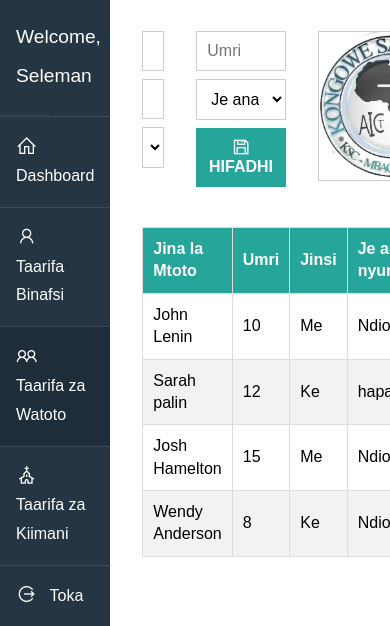
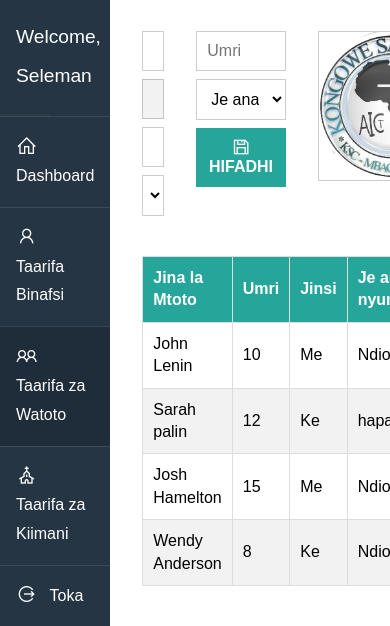
Before and after one commit to shemed-mwangome/aict, a PHP site: page /family_details.php in a window 390 px wide; the page is wider, and only the part inside the window is pictured. Shown: the part 121-747 px from the top of that part. Run offline with PHP 8.4, Linux system fonts and the light colour scheme; style sheets or scripts are compiled from the project's sources.

Commit message:
Added phone no search

```diff
--- a/family_details.php
+++ b/family_details.php
@@ -23,11 +23,14 @@
             </ul>
         </nav>
     </div>
-    <div class="main-area">
-        <form action="#" class="input-form family-form">
+    <div class="main-area" data-page__title="family">
+        <form action="#" class="input-form family-form" method="POST">
             <div class="tab family-info">
                 <div class="input-group">
-                    <input type="text" placeholder="Namba ya simu ya Mzazi" name="phone_no">
+                    <input type="text" placeholder="Namba ya simu ya Mzazi" name="phone_no" id="phone_no">
+                </div>
+                <div class="input-group">
+                    <input type="text" placeholder="Jina la Mzazi" name="fullname" readonly id="fullname">
                 </div>
                 <div class="input-group">
                     <input type="text" placeholder="Jina la Mtoto" name="fullname">
--- a/personal_details.php
+++ b/personal_details.php
@@ -223,7 +223,7 @@
                     <button for="user-photo" id="user-photo-btn" class="user-photo-btn"><i class="las la-camera la-lg"></i> Weka Picha</button>
                 </div>
                 <div class="input-group">
-                    <button type="submit" class="submit-btn" name="submit" id="submit-btn">
+                    <button type="submit" class="submit-btn" name="personal_submit" id="submit-btn">
                         <i class="las la-save la-lg"></i> Hifadhi
                     </button>
                 </div>
--- a/scripts/main.js
+++ b/scripts/main.js
@@ -59,8 +59,27 @@ const personalPage = () => {
     image__input.addEventListener('change', showThumbnail, false)
     form_controls.forEach(form_control => form_control.addEventListener('focus', removeError, false))
 
+}
+
+const familyPage = () => {
+    const phone_no = document.querySelector("#phone_no");
+
+    const searchUser = async (e) => {
+        let num = e.target.value
+
+        const response = await fetch("../operation.php", {
+            method : "POST",
+            body : new URLSearchParams("phone_no=" + num)
+
+        })
+        const result = await response.json();
 
 
+
+    }
+
+
+    phone_no.addEventListener("input", searchUser, false);
 }
 
 
@@ -68,6 +87,9 @@ switch (target_section) {
     case 'personal':
         personalPage();
         break
+    case 'family':
+        familyPage();
+        break
     default:
         console.log("Default page")
         break
--- a/styles/main.css
+++ b/styles/main.css
@@ -291,6 +291,9 @@ header .flex {
   grid-template-rows: minmax(auto, auto);
   gap: 2rem;
 }
+.family-form .input-group #fullname {
+  background-color: #f2f2f2;
+}
 .family-form table.children-details {
   grid-column: 1/3;
   border: 1px sold rgba(255, 255, 255, 0.1);
--- a/styles/main.scss
+++ b/styles/main.scss
@@ -299,6 +299,12 @@ header .flex {
     grid-template-rows: minmax(auto, auto);
     gap: 2rem;
 
+    .input-group {
+        #fullname {
+           background-color: #f2f2f2;
+        }
+    }
+
     table.children-details {
         grid-column: 1 / 3;
         border: 1px sold rgba(255, 255, 255, 0.1);
```
Also changed, not shown: operation.php (+14 -1 lines), 1 other file.
